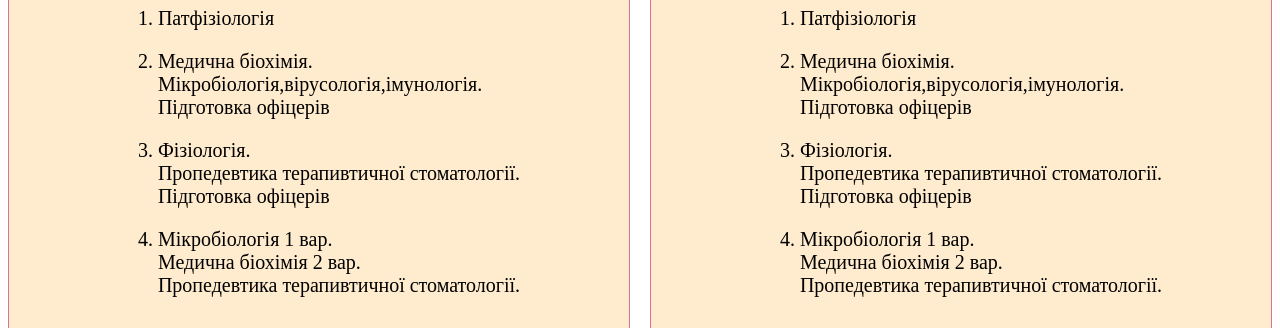
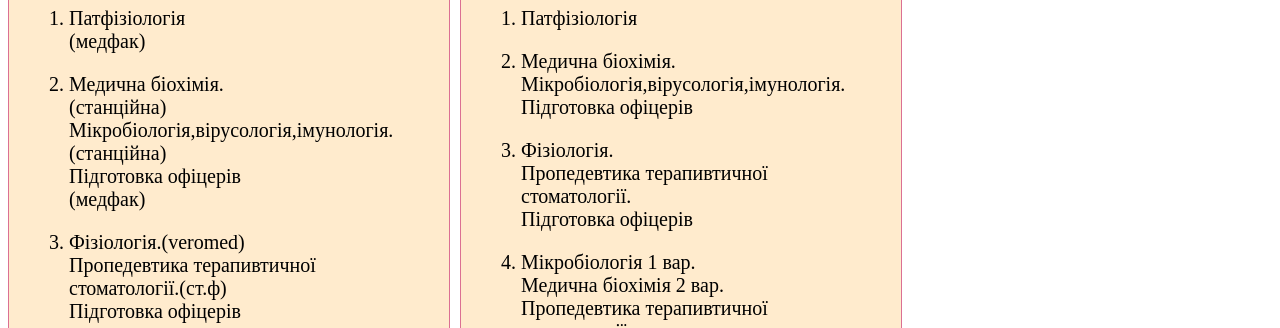
Before and after one commit to koguts/small-website, a plain HTML site: page index.html in a window 1280 px wide. Shown: the part 102-430 px from the top of the page. Drawn offline with Linux system fonts and the light colour scheme.

Commit message:
Оновила сайт4

```diff
--- a/index.html
+++ b/index.html
@@ -15,14 +15,22 @@
       <div class="when__kind">
         <h1>Понеділок</h1>
         <ol class="courses">
-          <li class="courses__title">Патфізіологія</li>
+          <li class="courses__title">Патфізіологія <br>
+            <span class="location">(медфак)</span>
+          </li>
           <li class="courses__title">
              Медична біохімія.<br>
+             <span class="location">(станційна)</span>
+             <br>
              Мікробіологія,вірусологія,імунологія.<br>
-             Підготовка офіцерів</li>
+             <span class="location">(станційна)</span>
+             <br>
+             Підготовка офіцерів<br>
+             <span class="location">(медфак)</span>
+            </li>
           <li class="courses__title">
-            Фізіологія.<br>
-            Пропедевтика терапивтичної стоматології.<br>
+            Фізіологія.(veromed) <br>
+            Пропедевтика терапивтичної стоматології.(ст.ф) <br>
             Підготовка офіцерів
           </li>
           <li class="courses__title">
--- a/main.css
+++ b/main.css
@@ -1,8 +1,8 @@
 .schedule-container {
   display: flex;
-  gap: 20px;
+  gap: 10px;
   align-items: flex-start;
-  justify-content: space-between;
+  justify-content: flex-start;
 }
 
 .when{
@@ -15,8 +15,13 @@
   border: 1px solid palevioletred ;
   height: 100%;
   width: 100%;
+  max-width: 400px;
   justify-content: center;
   align-items: center;
+}
+
+.when__kind{
+  border-bottom: 1px solid palevioletred ;
 }
 
 .courses{
@@ -30,3 +35,7 @@
   font-size: 20px;
   font-weight: 500;
 }
+
+/* .location{
+  font-weight: 600;
+} */
```
